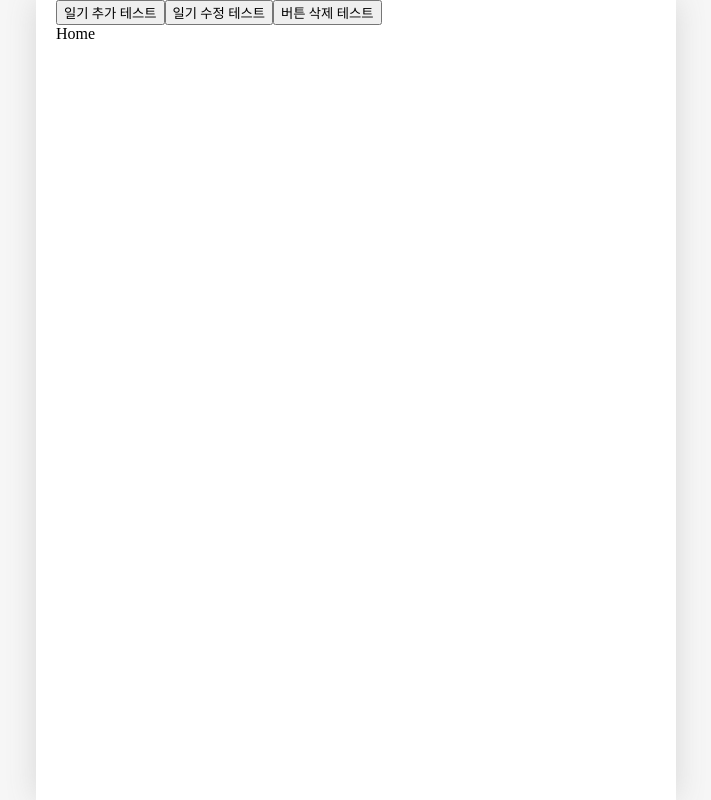
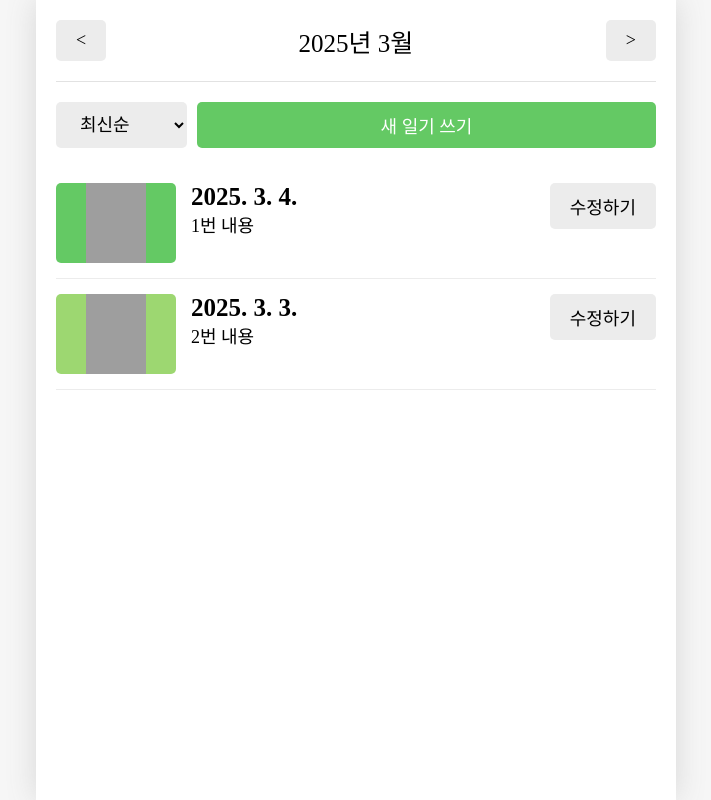
Before and after one commit to chaanghan/my-diary, a React (Vite) app: page / in a window 1280 px wide. Shown: the whole page, without its empty margins (284-995 px from the left). Built offline with nearby package versions, Linux system fonts and the light colour scheme; grey boxes are pictures that could not be loaded; a web font is replaced by a local one.

Commit message:
design: 홈 UI 구현

```diff
--- a/eslint.config.js
+++ b/eslint.config.js
@@ -24,10 +24,7 @@
       ...js.configs.recommended.rules,
       ...reactHooks.configs.recommended.rules,
       'no-unused-vars': 'off',
-      'react-refresh/only-export-components': [
-        'warn',
-        { allowConstantExport: true },
-      ],
+      'react-refresh/only-export-components': 'off',
     },
   },
 ];
--- a/src/App.jsx
+++ b/src/App.jsx
@@ -10,15 +10,21 @@
 const mockData = [
   {
     id: 1,
-    createdDate: new Date().getTime(),
+    createdDate: new Date('2025-03-04').getTime(),
     emotionId: 1,
     content: '1번 내용',
   },
   {
     id: 2,
-    createdDate: new Date().getTime(),
+    createdDate: new Date('2025-03-03').getTime(),
     emotionId: 2,
     content: '2번 내용',
+  },
+  {
+    id: 3,
+    createdDate: new Date('2025-02-28').getTime(),
+    emotionId: 3,
+    content: '3번 내용',
   },
 ];
 
@@ -36,8 +42,8 @@
       return state;
   }
 }
-const DiaryStateContext = createContext();
-const DiaryDispatchContext = createContext();
+export const DiaryStateContext = createContext();
+export const DiaryDispatchContext = createContext();
 
 function App() {
   const [data, dispatch] = useReducer(reducer, mockData);
@@ -79,28 +85,6 @@
 
   return (
     <>
-      <button
-        onClick={() => {
-          onCreate(new Date().getTime(), 1, 'Hello');
-        }}
-      >
-        일기 추가 테스트
-      </button>
-      <button
-        onClick={() => {
-          onUpdate(1, new Date().getTime(), 3, '수정된 내용');
-        }}
-      >
-        일기 수정 테스트
-      </button>
-      <button
-        onClick={() => {
-          onDelete(1);
-        }}
-      >
-        버튼 삭제 테스트
-      </button>
-
       <DiaryStateContext.Provider value={data}>
         <DiaryDispatchContext.Provider
           value={{
--- /dev/null
+++ b/src/components/DiaryItem.css
@@ -0,0 +1,50 @@
+.DiaryItem {
+  display: flex;
+  gap: 15px;
+  justify-content: space-between;
+  padding: 15px 0px;
+  border-bottom: 1px solid rgb(236, 236, 236);
+}
+
+.DiaryItem .img_section {
+  min-width: 120px;
+  height: 80px;
+  display: flex;
+  justify-content: center;
+  cursor: pointer;
+  border-radius: 5px;
+}
+
+.DiaryItem .img_section > img {
+  width: 50%;
+}
+.DiaryItem .img_section_1 {
+  background-color: rgb(100, 201, 100);
+}
+.DiaryItem .img_section_2 {
+  background-color: rgb(157, 215, 113);
+}
+.DiaryItem .img_section_3 {
+  background-color: rgb(253, 206, 23);
+}
+.DiaryItem .img_section_4 {
+  background-color: rgb(253, 132, 70);
+}
+.DiaryItem .img_section_5 {
+  background-color: rgb(253, 86, 95);
+}
+
+.DiaryItem .info_section {
+  flex: 1;
+  cursor: pointer;
+}
+.DiaryItem .info_section .created_date {
+  font-size: 25px;
+  font-weight: bold;
+}
+.DiaryItem .info_section .content {
+  font-size: 18px;
+}
+.DiaryItem .button_section {
+  min-width: 70px;
+}
--- /dev/null
+++ b/src/components/DiaryItem.jsx
@@ -0,0 +1,29 @@
+import React from 'react';
+import { getEmotionImage } from '../util/get-emotion-image';
+import Button from './Button';
+import './DiaryItem.css';
+import { useNavigate } from 'react-router-dom';
+
+const DiaryItem = ({ id, emotionId, createdDate, content }) => {
+  const nav = useNavigate();
+  return (
+    <div className="DiaryItem">
+      <div
+        className={`img_section img_section_${emotionId}`}
+        onClick={() => nav(`/diary/${id}`)}
+      >
+        <img src={getEmotionImage(emotionId)} />
+      </div>
+      <div className="info_section" onClick={() => nav(`/diary/${id}`)}>
+        <div className="created_date">
+          {new Date(createdDate).toLocaleDateString('ko-KR')}
+        </div>
+        <div className="content">{content}</div>
+      </div>
+      <div className="button_section">
+        <Button text="수정하기" onClick={() => nav(`/edit/${id}`)} />
+      </div>
+    </div>
+  );
+};
+export default DiaryItem;
--- /dev/null
+++ b/src/components/DiaryList.css
@@ -0,0 +1,18 @@
+.DiaryList .menu_bar {
+  margin: 20px 0px;
+  display: flex;
+  gap: 10px;
+}
+
+.DiaryList .menu_bar select {
+  background-color: rgb(236, 236, 236);
+  border: none;
+  border-radius: 5px;
+  padding: 10px 20px;
+  font-size: 18px;
+  cursor: pointer;
+}
+
+.DiaryList .menu_bar button {
+  flex: 1;
+}
--- /dev/null
+++ b/src/components/DiaryList.jsx
@@ -0,0 +1,50 @@
+import React, { useState } from 'react';
+import Button from './Button';
+import './DiaryList.css';
+import DiaryItem from './DiaryItem';
+import { useNavigate } from 'react-router-dom';
+
+const DiaryList = ({ data }) => {
+  const nav = useNavigate();
+  const [sortType, setSortType] = useState('latest'); // 정렬 타입
+
+  // 정렬 타입 설정
+  const onChangeSortType = (e) => {
+    setSortType(e.target.value);
+  };
+
+  // 일기 정렬
+  const getSortedData = () => {
+    return data.toSorted((a, b) => {
+      if (sortType === 'oldest') {
+        return Number(a.createdDate) - Number(b.createdDate); // 오래된 순으로 배치
+      } else {
+        return Number(b.createdDate) - Number(a.createdDate); // 최신 순으로 배치
+      }
+    });
+  };
+
+  const sortedData = getSortedData();
+
+  return (
+    <div className="DiaryList">
+      <div className="menu_bar">
+        <select onChange={onChangeSortType}>
+          <option value="latest">최신순</option>
+          <option value="oldest">오래된 순</option>
+        </select>
+        <Button
+          text="새 일기 쓰기"
+          type="POSITIVE"
+          onClick={() => nav('/new')}
+        />
+      </div>
+      <div className="list_wrapper">
+        {sortedData.map((item) => (
+          <DiaryItem key={item.id} {...item} />
+        ))}
+      </div>
+    </div>
+  );
+};
+export default DiaryList;
--- a/src/pages/Home.jsx
+++ b/src/pages/Home.jsx
@@ -1,9 +1,58 @@
-import React from 'react';
-import { useSearchParams } from 'react-router-dom';
+import React, { useContext, useState } from 'react';
+import Header from '../components/Header';
+import Button from '../components/Button';
+import DiaryList from '../components/DiaryList';
+import { DiaryStateContext } from '../App';
+
+const getMonthlyData = (pivotDate, data) => {
+  // 이번 달의 가장 첫 번째 시간
+  const beginTime = new Date(
+    pivotDate.getFullYear(),
+    pivotDate.getMonth(),
+    1, // 1일
+    0, // 0시
+    0, // 0분
+    0 // 0초
+  ).getTime();
+
+  // 이번 달의 가장 마지막 시간
+  const endTime = new Date(
+    pivotDate.getFullYear(),
+    pivotDate.getMonth() + 1,
+    0, // 0일
+    23, // 23시
+    59, // 59분
+    59 // 59초
+  ).getTime();
+
+  // 일기 데이터 중 생성된 날짜가 이번 달 1일 ~ 말일 사이라면 이번 달에 생성된 일기
+  return data.filter(
+    (item) => beginTime <= item.createdDate && item.createdDate <= endTime
+  );
+};
 
 const Home = () => {
-  const [params, setParams] = useSearchParams();
+  const [pivotDate, setPivotDate] = useState(new Date());
+  const data = useContext(DiaryStateContext);
 
-  return <div>Home</div>;
+  const monthlyData = getMonthlyData(pivotDate, data);
+
+  const onIncreaseMonth = () => {
+    setPivotDate(new Date(pivotDate.getFullYear(), pivotDate.getMonth() + 1));
+  };
+  const onDecreaseMonth = () => {
+    setPivotDate(new Date(pivotDate.getFullYear(), pivotDate.getMonth() - 1));
+  };
+
+  return (
+    <div>
+      <Header
+        title={`${pivotDate.getFullYear()}년 ${pivotDate.getMonth() + 1}월`}
+        leftChild={<Button onClick={onDecreaseMonth} text="<" />}
+        rightChild={<Button onClick={onIncreaseMonth} text=">" />}
+      />
+      <DiaryList data={monthlyData} />
+    </div>
+  );
 };
 export default Home;
```
